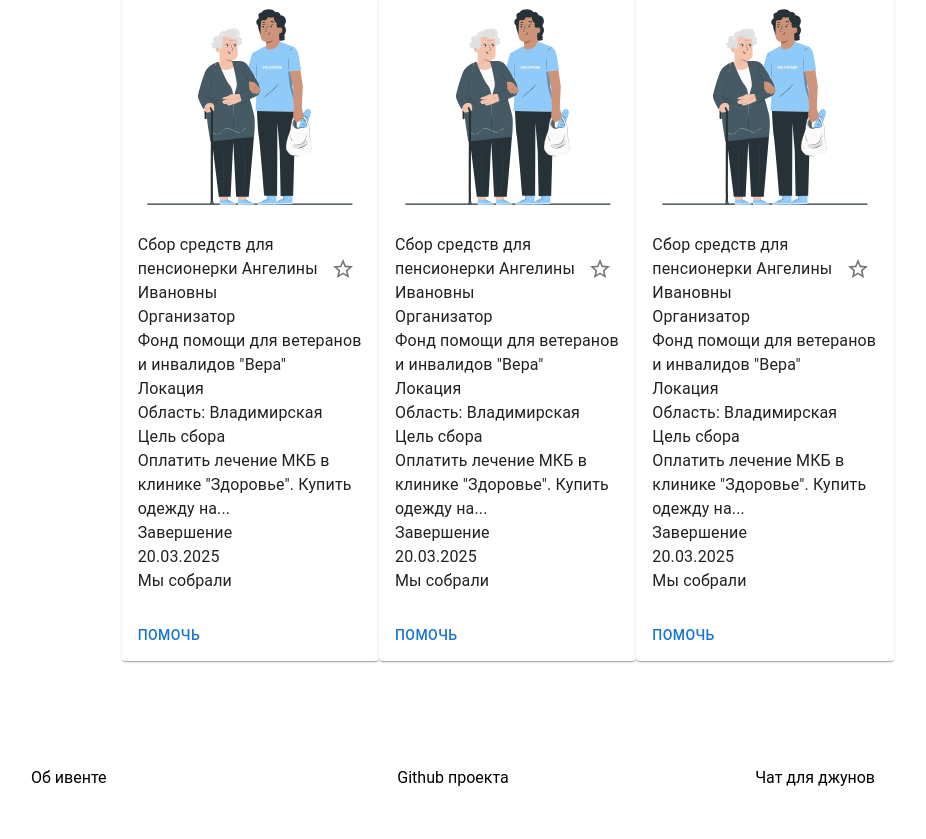
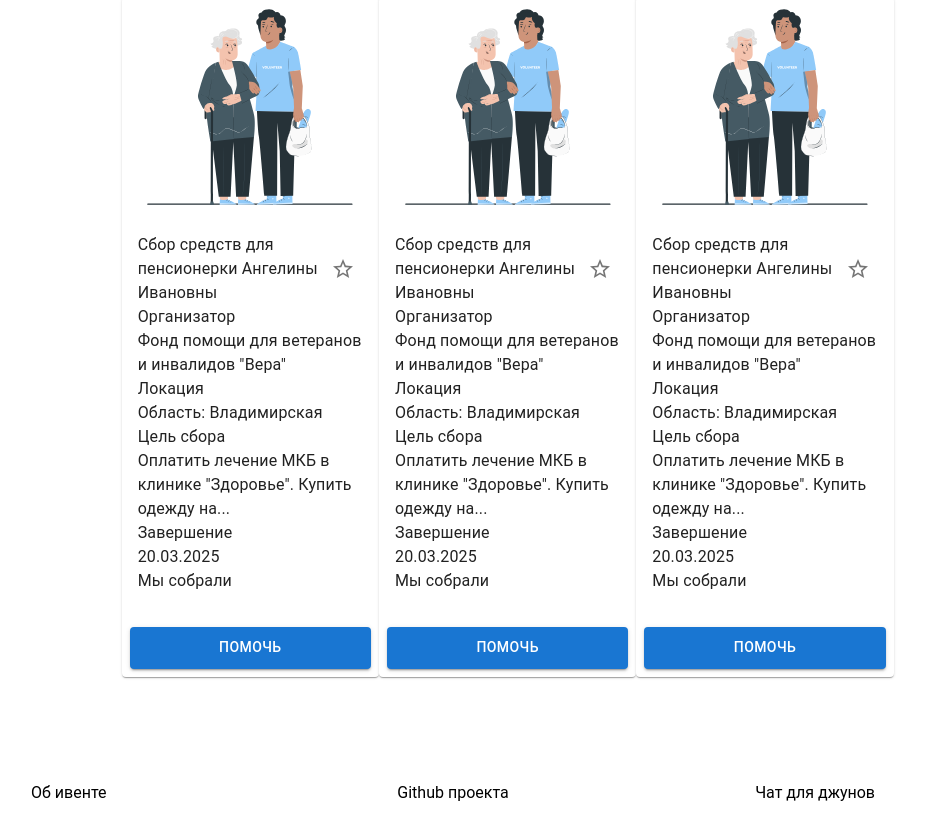
Before and after one commit to bril95/React-event, a React (Vite) app: page / in a window 1280 px wide. Shown: the part 315-1154 px from the top of the page, without its empty margins (187-1113 px from the left). Built offline with nearby package versions, Linux system fonts and the light colour scheme.

Commit message:
split CardInfo and Info

```diff
--- a/src/Pages/authorization/Login.tsx
+++ b/src/Pages/authorization/Login.tsx
@@ -171,7 +171,7 @@ const Login = () => {
             variant="contained"
             type="submit"
           >
-            {'Войти'}
+            Войти
           </Button>
         </Box>
       </Box>
--- a/src/Pages/catalog/card/CardInfo.tsx
+++ b/src/Pages/catalog/card/CardInfo.tsx
@@ -1,5 +1,6 @@
 import { CardMedia, Card, CardContent, CardActions, Button, Typography, Box, IconButton } from "@mui/material";
 import StarBorderIcon from '@mui/icons-material/StarBorder';
+import Info from "./Info";
 
 const CardInfo = () => {
   return (
@@ -23,39 +24,22 @@ const CardInfo = () => {
             <StarBorderIcon />
           </IconButton>
         </Box>
-        <Typography>
-
-        </Typography>
-        <Typography>
-          Организатор
-        </Typography>
-        <Typography>
-        Фонд помощи для ветеранов и инвалидов "Вера"
-        </Typography>
-        <Typography>
-        Локация
-        </Typography>
-        <Typography>
-        Область: Владимирская
-        </Typography>
-        <Typography>
-        Цель сбора
-        </Typography>
-        <Typography>
-        Оплатить лечение МКБ в клинике "Здоровье". Купить одежду на...
-        </Typography>
-        <Typography>
-        Завершение
-        </Typography>
-        <Typography>
-        20.03.2025
-        </Typography>
-        <Typography>
-        Мы собрали
-        </Typography>
+        <Info />
       </CardContent>
       <CardActions>
-        <Button>Помочь</Button>
+        <Button
+          sx={{
+            width: '100%',
+            boxSizing: 'border-box',
+            height: '42px',
+            mt: '10px',
+          }}
+          color="primary"
+          variant="contained"
+          type="submit"
+        >
+          Помочь
+      </Button>
       </CardActions>
     </Card>
   )
--- /dev/null
+++ b/src/Pages/catalog/card/Info.tsx
@@ -0,0 +1,37 @@
+import { Box, Typography } from "@mui/material";
+
+const Info = () => {
+  return (
+    <Box>
+      <Typography>
+        Организатор
+      </Typography>
+      <Typography>
+        Фонд помощи для ветеранов и инвалидов "Вера"
+      </Typography>
+      <Typography>
+        Локация
+      </Typography>
+      <Typography>
+        Область: Владимирская
+      </Typography>
+      <Typography>
+        Цель сбора
+      </Typography>
+      <Typography>
+        Оплатить лечение МКБ в клинике "Здоровье". Купить одежду на...
+      </Typography>
+      <Typography>
+        Завершение
+      </Typography>
+      <Typography>
+        20.03.2025
+      </Typography>
+      <Typography>
+        Мы собрали
+      </Typography>
+    </Box>
+  )
+};
+
+export default Info;
```
